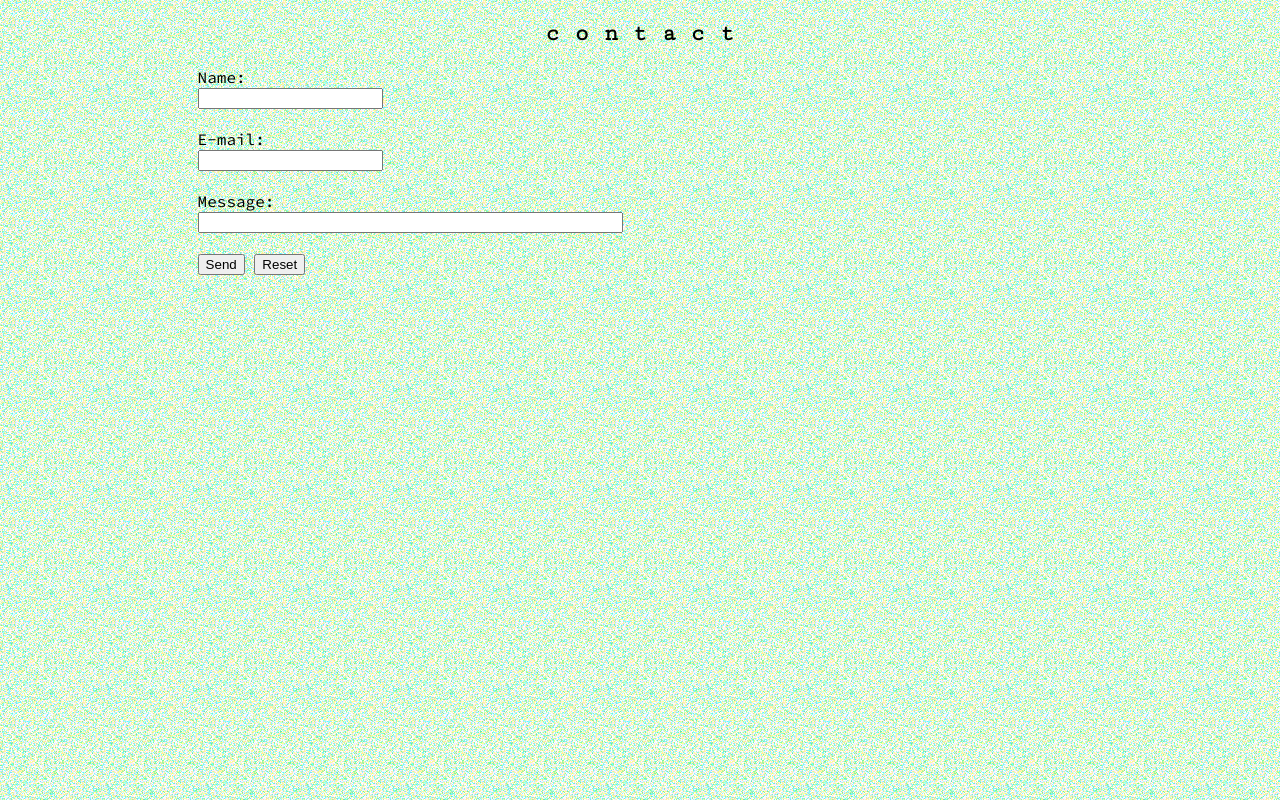
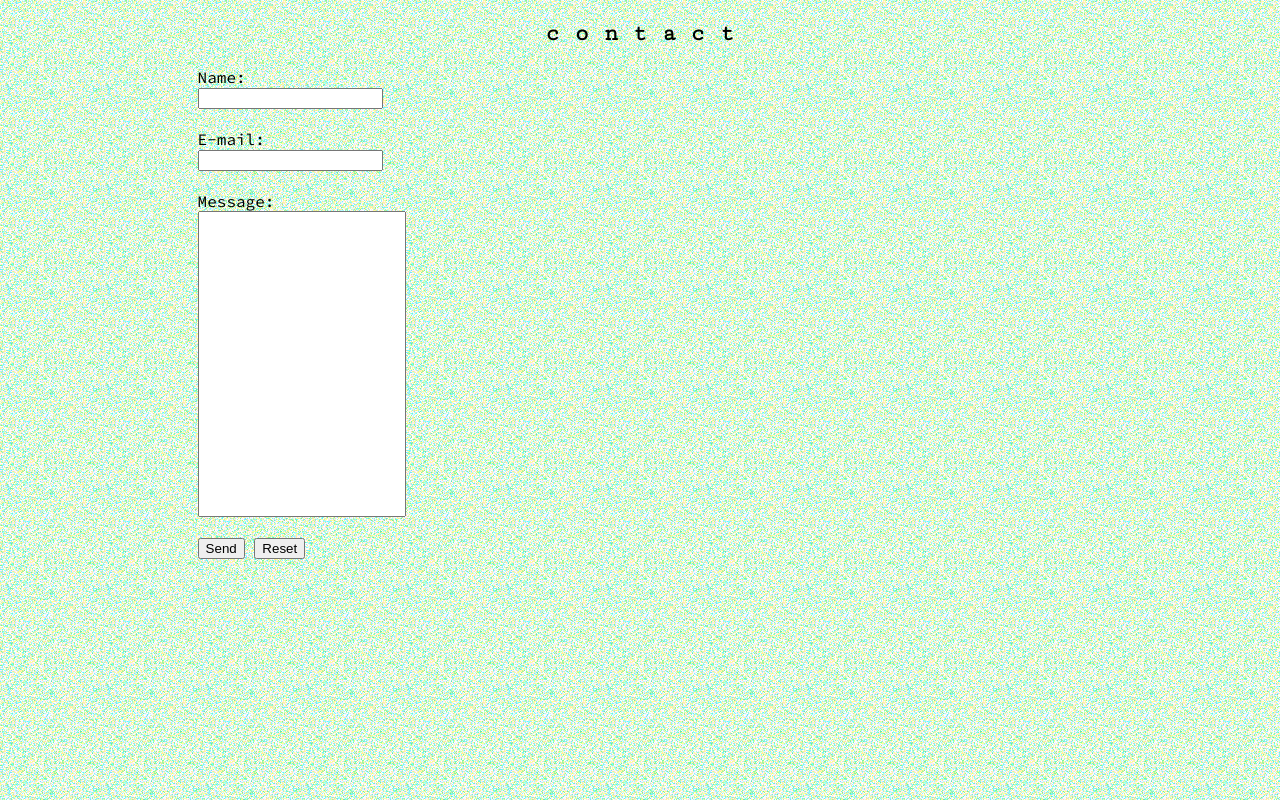
Before and after one commit to amandadepperschmidt/amandadepperschmidt.github.io, a plain HTML site: page contact.html in a window 1280 px wide. Drawn offline with Linux system fonts and the light colour scheme.

Commit message:
Update style.css

```diff
--- a/style.css
+++ b/style.css
@@ -32,3 +32,8 @@ a {
   margin: auto;
   width: 70%;
 }
+
+.contact {
+  width: 200px;
+  height: 300px;
+}
```
